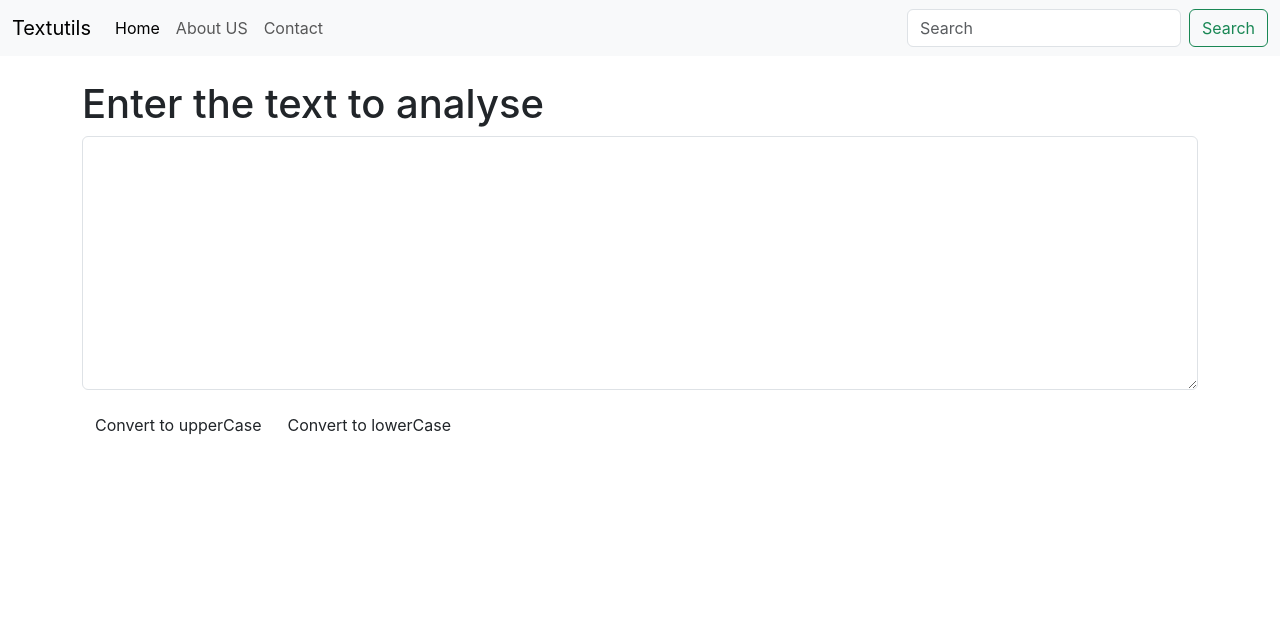
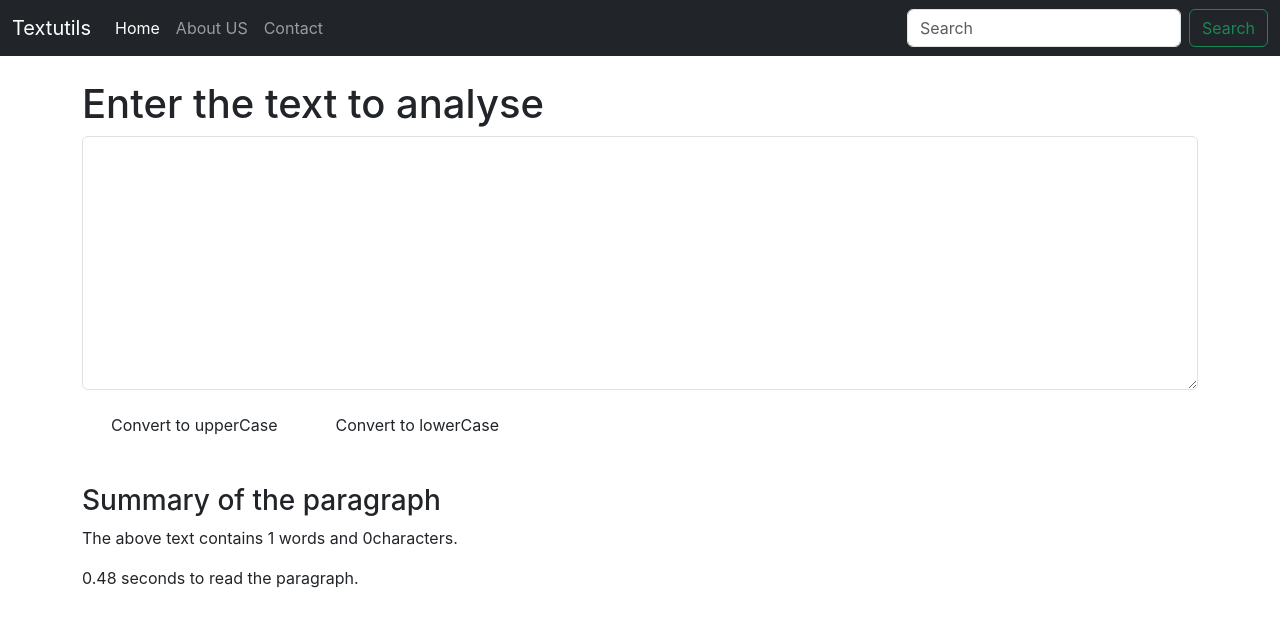
Before and after one commit to Sarthakped20/my-app, a React (Create React App) app: page / in a window 1280 px wide. Shown: the top 626 px of the page. Built offline with nearby package versions, Linux system fonts and the light colour scheme.

Commit message:
upgrading textutils

```diff
--- a/src/App.css
+++ b/src/App.css
@@ -36,3 +36,6 @@
     transform: rotate(360deg);
   }
 }
+/* button{
+  background: royalblue;
+} */
--- a/src/components/Navbar.js
+++ b/src/components/Navbar.js
@@ -4,7 +4,7 @@ import PropTypes from 'prop-types'
 
 export default function Navbar(props) {
   return (
-    <nav className="navbar navbar-expand-lg bg-body-tertiary">
+    <nav className="navbar navbar-expand-lg navbar-dark bg-dark">
       <div className="container-fluid">
         <a className="navbar-brand" href="/">
           {props.title}
--- a/src/components/Textbox.js
+++ b/src/components/Textbox.js
@@ -1,36 +1,32 @@
-import React , {useState} from "react";
+import React, { useState } from "react";
 
 export default function Textbox(props) {
-  const handleUpClick = ()=>{
-    console.log("clicked "+text);
+  const handleUpClick = () => {
+    console.log("clicked " + text);
     const newText = text.toUpperCase();
     SetText(newText);
-
-  }
-  const handleOnChange = (event)=>{
+  };
+  const handleOnChange = (event) => {
     console.log("Change");
-    SetText(event.target.value)
-
-  }
-  const handleLoClick = (event)=>{
-    console.log("LoClicked "+text);
+    SetText(event.target.value);
+  };
+  const handleLoClick = (event) => {
+    console.log("LoClicked " + text);
     const newText = text.toLowerCase();
     SetText(newText);
+  };
 
-  }
-
-  const [text,SetText]= useState("");
+  const [text, SetText] = useState("");
   // SetText = "sarthak"
   // console.log(useState("Enter text here"))
   return (
+    <>
       <div>
         <div>
           <h1>{props.heading}</h1>
         </div>
         <div className="mb-3">
-        {/* <label htmlFor="exampleFormControlTextarea1" className="form-label">
-          Example textarea
-        </label> */}
+
           <textarea
             className="form-control"
             id="exampleFormControlTextarea1"
@@ -39,9 +35,19 @@ export default function Textbox(props) {
             onChange={handleOnChange}
           ></textarea>
 
-        <button className="btn btn-primmary my-3" onClick={handleUpClick} >Convert to upperCase</button>
-        <button className="btn btn-primary2 my3"onClick={handleLoClick}>Convert to lowerCase</button>
+          <button className="btn btn-outline-primmary my-3 mx-3 " onClick={handleUpClick}>
+            Convert to upperCase
+          </button>
+          <button className="btn btn-primary2 my-3 mx-3" onClick={handleLoClick}>
+            Convert to lowerCase
+          </button>
+          <div className="container2  my-4" >
+            <h3>Summary of the paragraph</h3>
+            <p>The above text contains { text.split(" ").length} words and {text.length}characters.</p>
+            <p>{0.008 * text.split(" ").length *60} seconds to read the paragraph.</p>
           </div>
         </div>
+      </div>
+    </>
   );
 }
```
Lines whose indentation alone changed are shown as unchanged.
